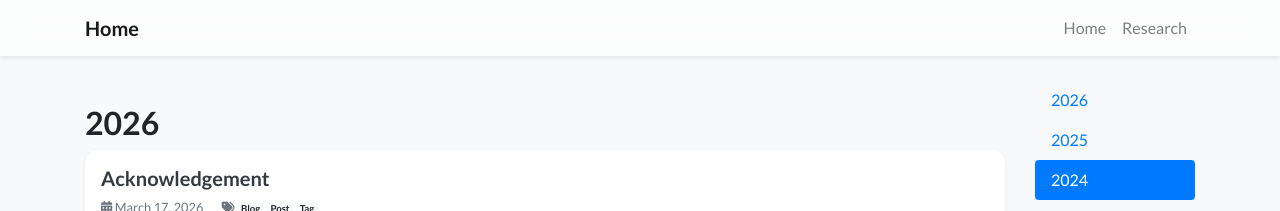
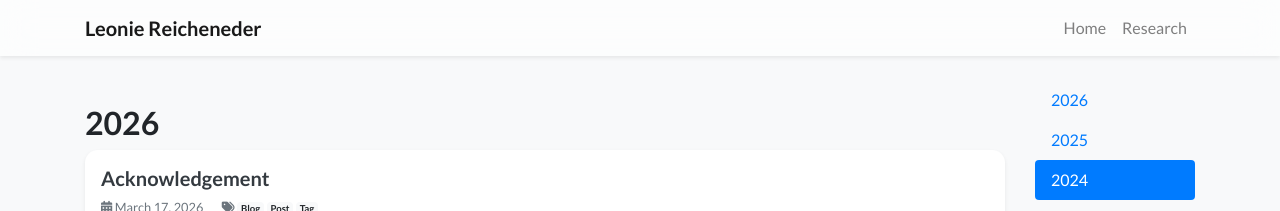
Before and after one commit to lreicheneder/lreicheneder.github.io, a Jekyll site: the page built from blog.html, in a window 1280 px wide. Shown: the top 211 px of the page. Built offline with Jekyll 4.4.1, drawn with Linux system fonts in a browser that asks for light colours; nearby versions of some CDN libraries; a style sheet for code colours, icons or effects is not loaded.

Commit message:
Update profile.yml

```diff
--- a/_data/profile.yml
+++ b/_data/profile.yml
@@ -1,5 +1,5 @@
 primary_name: "Leonie Reicheneder"
-navbar_name: Home
+navbar_name: "Leonie Reicheneder"
 
 positions:
 - name: PhD candidate
@@ -18,7 +18,7 @@ short_bio_text_justify: false
 short_bio: >-
   <p>
   I am a PhD candidate at the Department of Political Science at the University of Gothenburg.
-  <p>
+  </p>
 
   <p>
   My research focuses on external support for democratization and state-building in fragile and conflict-affected contexts.
@@ -29,6 +29,6 @@ short_bio: >-
   <p>
   In my dissertation, I investigate the conditions under which democracy aid promotes democratization after civil war.
   Using statistical analyses, conjoint survey experiments, and interviews with practitioners, I examine how conflict dynamics, state capacity, and aid design influence aid effectiveness.
-  <p>
+  </p>
 
-portrait_url: /assets/images/photos/Photo_LeonieReicheneder.jpg
+portrait_url: "/assets/images/photos/Photo_LeonieReicheneder.jpg"
```
